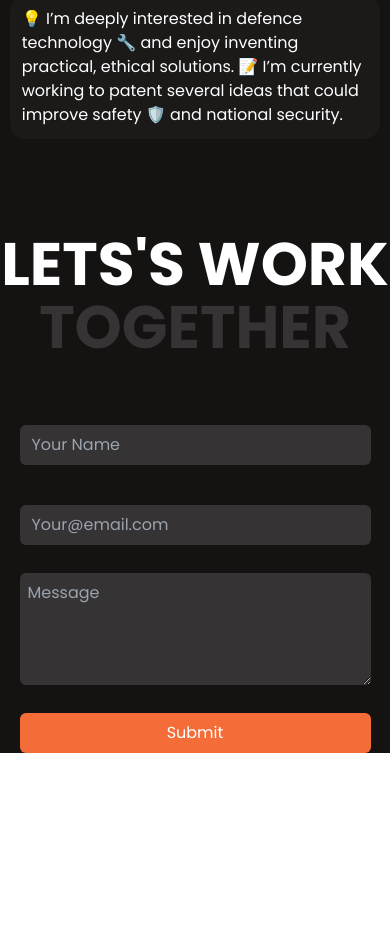
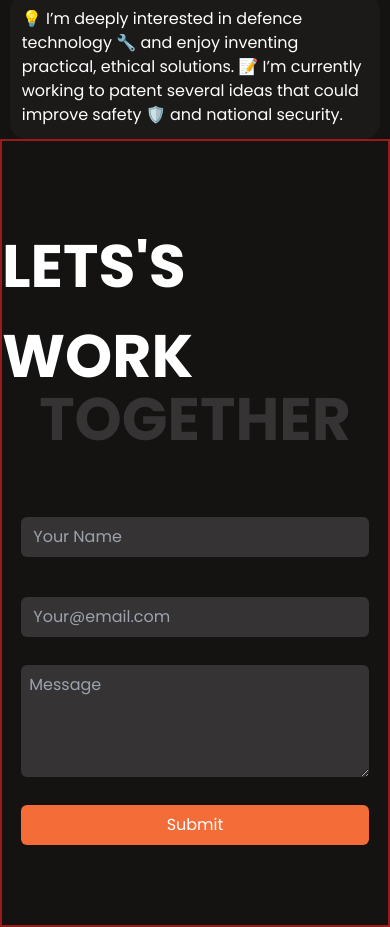
Before and after one commit to Be-A-Coder01/Portfolio, a React (Vite) app in the folder client/: page / in a window 390 px wide. Shown: the part 4560-5487 px from the top of the page. Before the commit the page ends 5393 px from the top, so only its background shows below. Built offline with nearby package versions, Linux system fonts and the light colour scheme.

Commit message:
Done with responsiveness

```diff
--- a/client/src/PAGES/Contact.jsx
+++ b/client/src/PAGES/Contact.jsx
@@ -3,7 +3,10 @@ import React from "react";
 const Contact = () => {
   return (
     <>
-      <section id="contact" className=" my-20 md:my-0  lg:my-20">
+      <section
+        id="contact"
+        className=" py-20 border-2 border-red-800 md:my-0  lg:my-20"
+      >
         <div className=" flex flex-col text-[60px] lg:text-[110px] md:text-[60px] font-bold">
           <span className="text-white mx-auto md:mx-0">LETS'S WORK</span>
           <span className="text-[#353334] leading-9 mx-auto md:mx-0">
```
